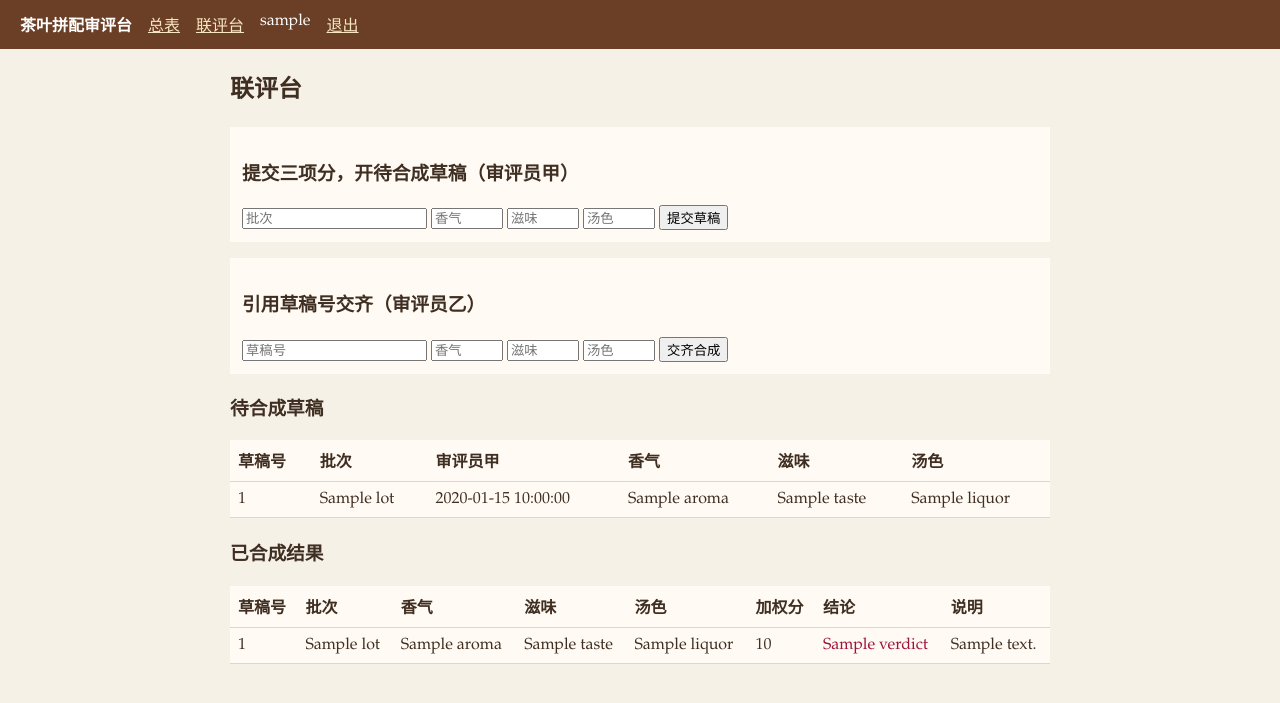
After one commit to lacsar712/cc-tb-b01-GSB, a Flask app: page /joint in a window 1280 px wide. The commit adds this page. Shown: the top 703 px of the page. Run offline with Flask 3, Linux system fonts and the light colour scheme; the visitor is signed in with stand-in values (Sample User, id 1); a database or web service that is not in the repository returns one stand-in record (values such as "Sample title"); some libraries are stand-ins or nearby versions.

Commit message:
feat: joint cupping synthesize

```diff
--- a/backend/app.py
+++ b/backend/app.py
@@ -5,7 +5,7 @@ import psycopg2
 from flask import Flask, redirect, render_template, request, session, url_for
 from psycopg2.extras import RealDictCursor
 
-from rules import weigh
+from rules import joint_mean, weigh
 
 app = Flask(__name__)
 app.secret_key = os.environ.get("FLASK_SECRET", "tea-cupping-dev-secret")
@@ -28,6 +28,27 @@ def login_required(fn):
         return fn(*args, **kwargs)
 
     return wrap
+
+
+def writer_required(fn):
+    @wraps(fn)
+    def wrap(*args, **kwargs):
+        if session.get("role") != "writer":
+            return ("仅审评员可进入联评台", 403)
+        return fn(*args, **kwargs)
+
+    return wrap
+
+
+def read_scores(form):
+    try:
+        return (
+            float(form["aroma"]),
+            float(form["taste"]),
+            float(form["liquor"]),
+        )
+    except (KeyError, ValueError):
+        return None
 
 
 @app.get("/health")
@@ -62,27 +83,91 @@ def home():
     with db() as conn, conn.cursor(cursor_factory=RealDictCursor) as cur:
         cur.execute("SELECT * FROM cuppings ORDER BY id DESC")
         rows = cur.fetchall()
-    return render_template("home.html", rows=rows, can_write=session.get("role") == "writer")
+    return render_template("home.html", rows=rows)
 
 
-@app.post("/cuppings")
+@app.get("/joint")
 @login_required
-def create():
-    if session.get("role") != "writer":
-        return ("仅审评员可提交拼配审评", 403)
-    aroma = float(request.form["aroma"])
-    taste = float(request.form["taste"])
-    liquor = float(request.form["liquor"])
-    lot = request.form["lot"].strip()
-    verdict, note, score = weigh(aroma, taste, liquor)
+@writer_required
+def joint():
     with db() as conn, conn.cursor(cursor_factory=RealDictCursor) as cur:
         cur.execute(
+            "SELECT * FROM joint_drafts WHERE status = 'pending' ORDER BY id DESC"
+        )
+        pending = cur.fetchall()
+        cur.execute(
+            """SELECT d.id AS draft_id, d.lot, d.created_by,
+                      c.aroma, c.taste, c.liquor, c.score, c.verdict, c.note
+               FROM joint_drafts d
+               JOIN cuppings c ON c.id = d.cupping_id
+               WHERE d.status = 'synthesized'
+               ORDER BY d.id DESC"""
+        )
+        done = cur.fetchall()
+    return render_template("joint.html", pending=pending, done=done)
+
+
+@app.post("/joint/drafts")
+@login_required
+@writer_required
+def create_draft():
+    lot = request.form.get("lot", "").strip()
+    scores = read_scores(request.form)
+    if not lot or scores is None:
+        return ("批次与三项评分必填", 400)
+    with db() as conn, conn.cursor() as cur:
+        cur.execute(
+            """INSERT INTO joint_drafts (lot, aroma, taste, liquor, created_by)
+               VALUES (%s,%s,%s,%s,%s)""",
+            (lot, *scores, session["user"]),
+        )
+        conn.commit()
+    return redirect(url_for("joint"))
+
+
+@app.post("/joint/complete")
+@login_required
+@writer_required
+def complete_draft():
+    try:
+        draft_id = int(request.form["draft_id"])
+    except (KeyError, ValueError):
+        return ("草稿号无效", 400)
+    scores = read_scores(request.form)
+    if scores is None:
+        return ("三项评分必填", 400)
+    aroma, taste, liquor = scores
+    with db() as conn, conn.cursor(cursor_factory=RealDictCursor) as cur:
+        cur.execute(
+            "SELECT * FROM joint_drafts WHERE id = %s FOR UPDATE", (draft_id,)
+        )
+        draft = cur.fetchone()
+        if draft is None:
+            return ("草稿号不存在", 404)
+        if draft["status"] != "pending":
+            return ("该草稿已合成，不能重复交齐", 409)
+        avg_aroma = joint_mean(draft["aroma"], aroma)
+        avg_taste = joint_mean(draft["taste"], taste)
+        avg_liquor = joint_mean(draft["liquor"], liquor)
+        verdict, note, score = weigh(avg_aroma, avg_taste, avg_liquor)
+        cur.execute(
             """INSERT INTO cuppings (lot, aroma, taste, liquor, score, verdict, note, created_by)
-               VALUES (%s,%s,%s,%s,%s,%s,%s,%s) RETURNING *""",
-            (lot, aroma, taste, liquor, score, verdict, note, session["user"]),
+               VALUES (%s,%s,%s,%s,%s,%s,%s,%s) RETURNING id""",
+            (
+                draft["lot"],
+                avg_aroma,
+                avg_taste,
+                avg_liquor,
+                score,
+                verdict,
+                note,
+                session["user"],
+            ),
         )
-        row = cur.fetchone()
+        cupping_id = cur.fetchone()["id"]
+        cur.execute(
+            "UPDATE joint_drafts SET status = 'synthesized', cupping_id = %s WHERE id = %s",
+            (cupping_id, draft_id),
+        )
         conn.commit()
-    if request.headers.get("HX-Request"):
-        return render_template("_row.html", row=row)
-    return redirect(url_for("home"))
+    return redirect(url_for("joint"))
--- a/backend/templates/_row.html
+++ b/backend/templates/_row.html
@@ -1,5 +1,8 @@
 <tr>
   <td>{{ row.lot }}</td>
+  <td>{{ row.aroma }}</td>
+  <td>{{ row.taste }}</td>
+  <td>{{ row.liquor }}</td>
   <td>{{ row.score }}</td>
   <td class="{% if row.verdict == '通过' %}pass{% else %}fail{% endif %}">{{ row.verdict }}</td>
   <td>{{ row.note }}</td>
--- a/backend/templates/base.html
+++ b/backend/templates/base.html
@@ -8,7 +8,7 @@
     header { background: #6b3e26; color: #fff; padding: 12px 20px; display: flex; gap: 16px; }
     header a { color: #f6e7c1; }
     main { max-width: 820px; margin: 20px auto; }
-    table { width: 100%; background: #fffaf3; border-collapse: collapse; }
+    table { width: 100%; background: #fffaf3; border-collapse: collapse; margin-bottom: 20px; }
     td, th { padding: 8px; border-bottom: 1px solid #e6d3c0; text-align: left; }
     form { background: #fffaf3; padding: 12px; margin-bottom: 16px; }
     .pass { color: #166534; } .fail { color: #9f1239; }
@@ -18,26 +18,12 @@
   <header>
     <strong>茶叶拼配审评台</strong>
     {% if session.user %}
+      <a href="{{ url_for('home') }}">总表</a>
+      {% if session.role == "writer" %}<a href="{{ url_for('joint') }}">联评台</a>{% endif %}
       <span>{{ session.user }}</span>
       <a href="{{ url_for('logout') }}">退出</a>
     {% endif %}
   </header>
   <main>{% block body %}{% endblock %}</main>
-  <script>
-    document.addEventListener("submit", async (event) => {
-      const form = event.target;
-      if (!form.dataset.swap) return;
-      event.preventDefault();
-      const res = await fetch(form.action, {
-        method: "POST",
-        body: new FormData(form),
-        headers: { "HX-Request": "true" },
-      });
-      const html = await res.text();
-      if (!res.ok) { alert(html); return; }
-      document.querySelector("#rows").insertAdjacentHTML("afterbegin", html);
-      form.reset();
-    });
-  </script>
 </body>
 </html>
--- /dev/null
+++ b/backend/templates/joint.html
@@ -0,0 +1,62 @@
+{% extends "base.html" %}
+{% block body %}
+<h2>联评台</h2>
+
+<form method="post" action="{{ url_for('create_draft') }}">
+  <h3>提交三项分，开待合成草稿（审评员甲）</h3>
+  <input name="lot" placeholder="批次" required />
+  <input name="aroma" type="number" step="0.1" min="0" max="10" placeholder="香气" required />
+  <input name="taste" type="number" step="0.1" min="0" max="10" placeholder="滋味" required />
+  <input name="liquor" type="number" step="0.1" min="0" max="10" placeholder="汤色" required />
+  <button>提交草稿</button>
+</form>
+
+<form method="post" action="{{ url_for('complete_draft') }}">
+  <h3>引用草稿号交齐（审评员乙）</h3>
+  <input name="draft_id" type="number" min="1" placeholder="草稿号" required />
+  <input name="aroma" type="number" step="0.1" min="0" max="10" placeholder="香气" required />
+  <input name="taste" type="number" step="0.1" min="0" max="10" placeholder="滋味" required />
+  <input name="liquor" type="number" step="0.1" min="0" max="10" placeholder="汤色" required />
+  <button>交齐合成</button>
+</form>
+
+<h3>待合成草稿</h3>
+<table>
+  <thead><tr><th>草稿号</th><th>批次</th><th>审评员甲</th><th>香气</th><th>滋味</th><th>汤色</th></tr></thead>
+  <tbody>
+    {% for d in pending %}
+    <tr>
+      <td>{{ d.id }}</td>
+      <td>{{ d.lot }}</td>
+      <td>{{ d.created_by }}</td>
+      <td>{{ d.aroma }}</td>
+      <td>{{ d.taste }}</td>
+      <td>{{ d.liquor }}</td>
+    </tr>
+    {% else %}
+    <tr><td colspan="6">暂无待合成草稿</td></tr>
+    {% endfor %}
+  </tbody>
+</table>
+
+<h3>已合成结果</h3>
+<table>
+  <thead><tr><th>草稿号</th><th>批次</th><th>香气</th><th>滋味</th><th>汤色</th><th>加权分</th><th>结论</th><th>说明</th></tr></thead>
+  <tbody>
+    {% for r in done %}
+    <tr>
+      <td>{{ r.draft_id }}</td>
+      <td>{{ r.lot }}</td>
+      <td>{{ r.aroma }}</td>
+      <td>{{ r.taste }}</td>
+      <td>{{ r.liquor }}</td>
+      <td>{{ r.score }}</td>
+      <td class="{% if r.verdict == '通过' %}pass{% else %}fail{% endif %}">{{ r.verdict }}</td>
+      <td>{{ r.note }}</td>
+    </tr>
+    {% else %}
+    <tr><td colspan="8">暂无已合成结果</td></tr>
+    {% endfor %}
+  </tbody>
+</table>
+{% endblock %}
--- a/backend/templates/login.html
+++ b/backend/templates/login.html
@@ -2,7 +2,7 @@
 {% block body %}
 <form method="post" action="{{ url_for('login') }}">
   <h1>登录</h1>
-  <p>审评员给一批拼配打香气、滋味、汤色，服务端按权重出分。这不是菜谱。</p>
+  <p>两位审评员各自给一批拼配打香气、滋味、汤色，服务端按两人均值合成后加权出分。这不是菜谱。</p>
   {% if error %}<p>{{ error }}</p>{% endif %}
   <input name="username" value="taster" />
   <input name="password" type="password" value="tea123456" />
```
Also changed, not shown: backend/rules.py (+9 -0 lines), backend/seed.py (+12 -0 lines), backend/templates/home.html (+2 -11 lines), README.md.
